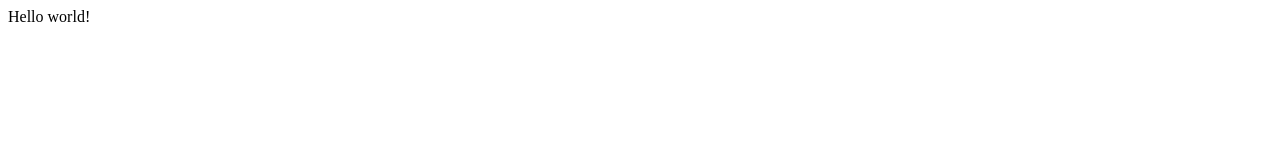
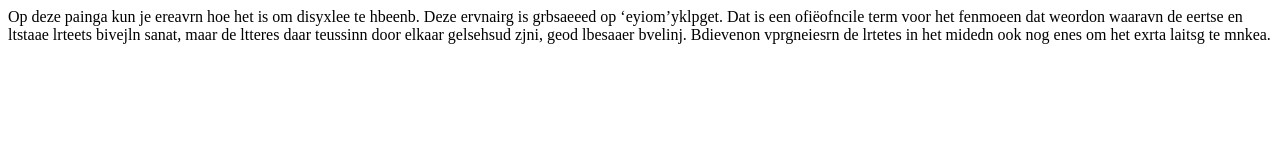
Before and after one commit to gpalo/gpalo.github.io, a plain HTML site: page index.html in a window 1280 px wide. Drawn offline with nearby package versions, Linux system fonts and the light colour scheme.

Commit message:
js and jquery

```diff
--- a/index.html
+++ b/index.html
@@ -1 +1,50 @@
-Hello world!
+<html>
+<body>
+<p class="dys">Op deze pagina kun je ervaren hoe het is om dyslexie te hebben. Deze ervaring is gebaseerd op ‘typoglykemie’. Dat is een onofficiële term voor het fenomeen dat woorden waarvan de eerste en laatste letters blijven staan, maar de letters daar tussenin door elkaar gehusseld zijn, goed leesbaar blijven. Bovendien verspringen de letters in het midden ook nog eens om het extra lastig te maken.</p>
+<script
+    src="https://code.jquery.com/jquery-2.2.3.min.js"
+    integrity="sha256-a23g1Nt4dtEYOj7bR+vTu7+T8VP13humZFBJNIYoEJo="
+crossorigin="anonymous"></script>
+<script type="text/javascript">
+  var t = $('.dys').text();
+  var wordArray = t.split(' ');
+  setInterval(function(){
+    $(wordArray).each(function(index){
+      var word = this;
+
+      //skip short words and apply a random chance (65%) of skipping the word
+      if(word.length <= 3 || randomBool()) {
+        return;
+      }
+      //select a random letter , not first or last and switch with other random
+      // a[index] = replaceAt(w, randomIntFromInterval(1, w.length-1), w[randomIntFromInterval(1, w.length-1)] );
+      var randomWordPosIndex = randomIntFromInterval(1, word.length-2);
+      var randomWordPosIndex2 = randomIntFromInterval(1, word.length-2);
+
+      var charAtPos1 = word.substr(randomWordPosIndex,1);
+      var charAtPos2 = word.substr(randomWordPosIndex2, 1);
+
+
+      word = replaceAt(word, randomWordPosIndex2, charAtPos1);
+      word = replaceAt(word, randomWordPosIndex, charAtPos2);
+      wordArray[index] = word;
+    });
+    $('.dys').text(wordArray.join(" "));
+  },200);
+
+
+  //min/max inclusive
+  function randomIntFromInterval(min, max) {
+      return Math.floor(Math.random()*(max-min+1)+min);
+  }
+
+  function replaceAt(word, pos, char) {
+    return word.substr(0, pos) + char + word.substr(pos+1, word.length)
+  }
+
+  function randomBool() {
+    return Math.random()<.65;
+  }
+</script>
+</body>
+</html>
```
